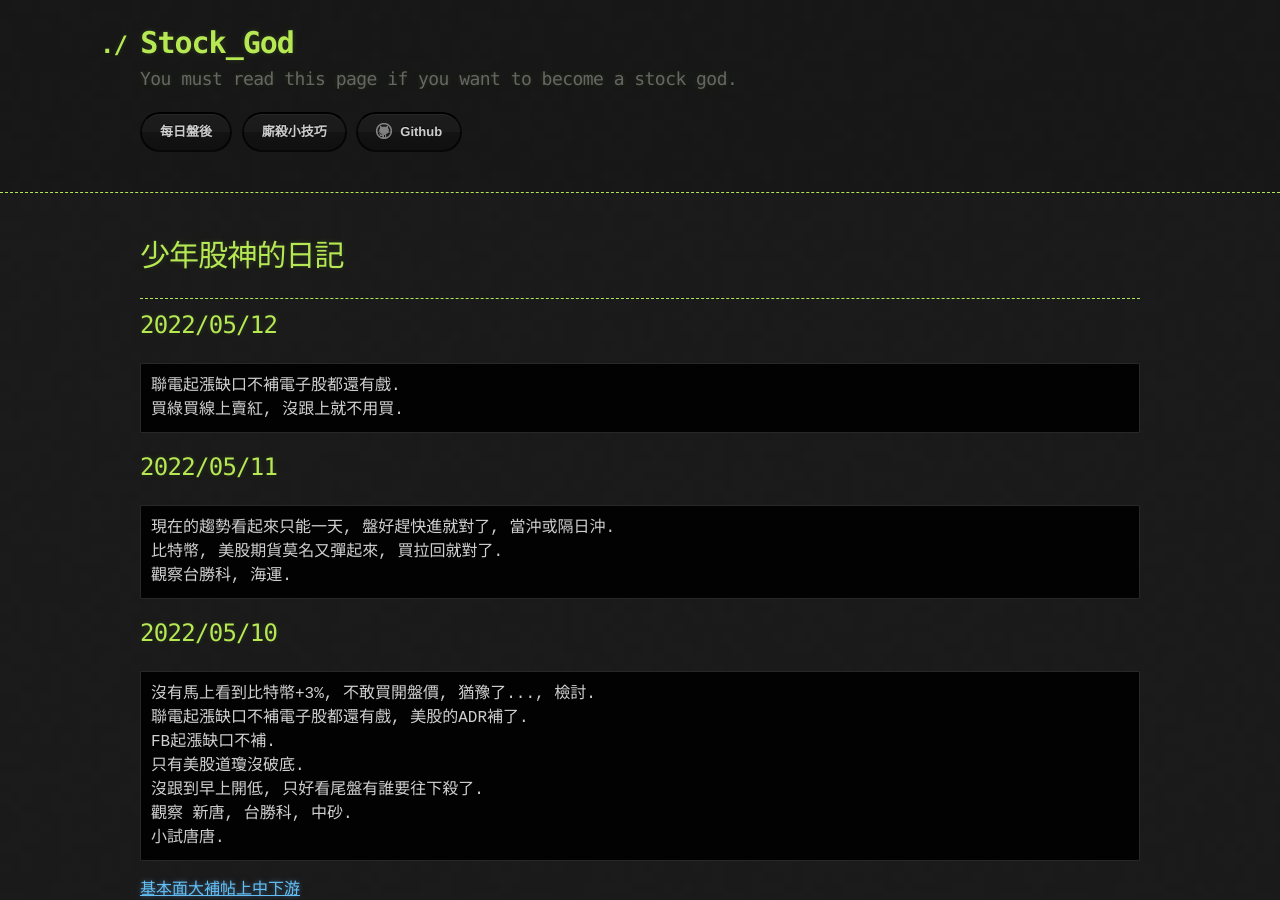
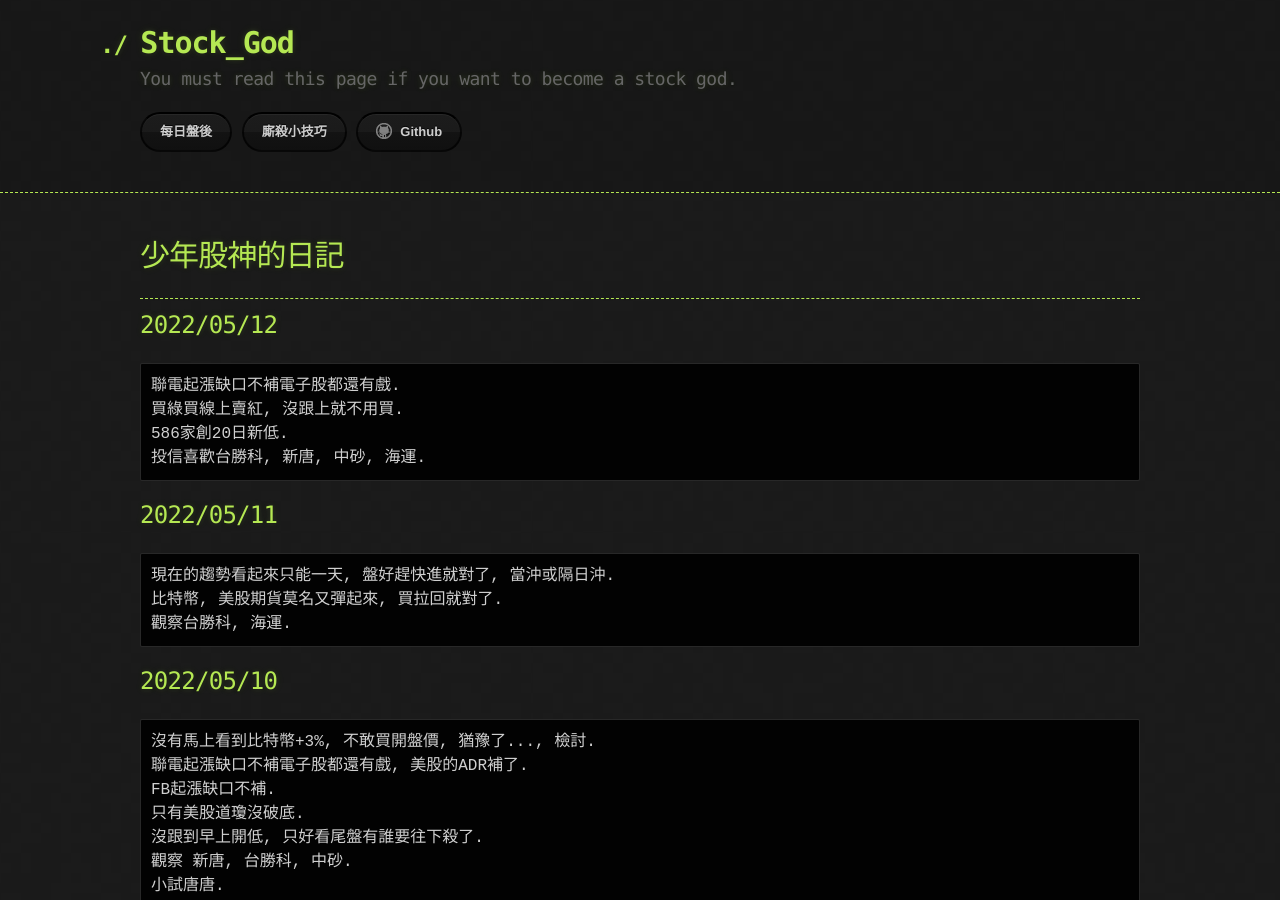
Before and after one commit to lepg5487/Stock_God, a Jekyll site: the page built from index.md, in a window 1280 px wide and 900 px high. Built offline with Jekyll 4.4.1, drawn with Linux system fonts in a browser that asks for light colours; our own code applies the rules of GitHub Pages for plain Markdown files.

Commit message:
Update index.md

````diff
--- a/index.md
+++ b/index.md
@@ -10,6 +10,8 @@ layout: testlayouts
 ```
 聯電起漲缺口不補電子股都還有戲.
 買綠買線上賣紅, 沒跟上就不用買.
+586家創20日新低.
+投信喜歡台勝科, 新唐, 中砂, 海運.
 ```
 
 ## 2022/05/11
````
